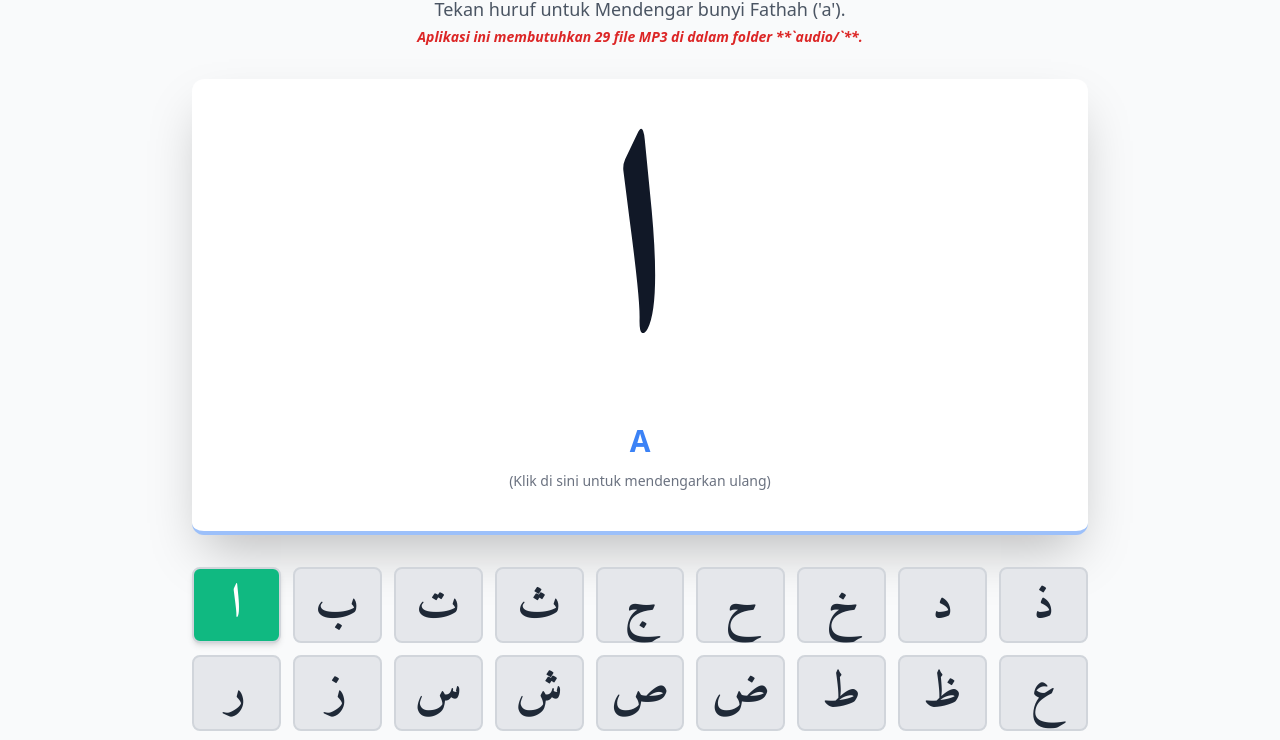
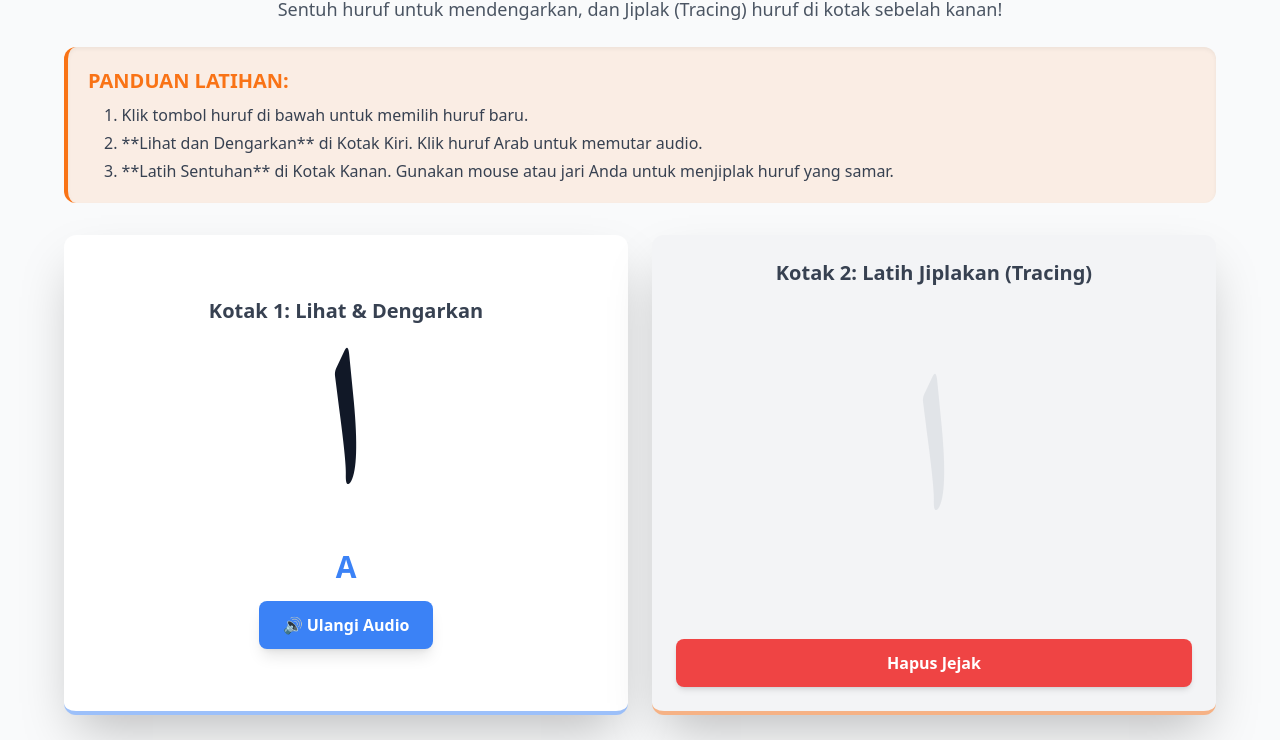
Before and after one commit to ahmadimanudin42-dev/belajar-hijaiyah-sd, a plain HTML site: page index.html in a window 1280 px wide. Shown: the part 85-825 px from the top of the page. Drawn offline with nearby package versions, Linux system fonts and the light colour scheme.

Commit message:
Menambah fitur tracing (kinestetik) dengan canvas.

```diff
--- a/index.html
+++ b/index.html
@@ -3,7 +3,7 @@
 <head>
     <meta charset="UTF-8">
     <meta name="viewport" content="width=device-width, initial-scale=1.0">
-    <title>Belajar Hijaiyah Multisensori (Aset Lokal)</title>
+    <title>Belajar Hijaiyah Multisensori (Tracing)</title>
     <!-- Memuat Tailwind CSS untuk styling modern dan responsif -->
     <script src="https://cdn.tailwindcss.com"></script>
     <style>
@@ -11,20 +11,45 @@
         @import url('https://fonts.googleapis.com/css2?family=Amiri:wght@700&display=swap');
         .arabic-font {
             font-family: 'Amiri', 'Traditional Arabic', serif;
-            line-height: 1; /* Penting untuk memastikan karakter besar tidak terpotong */
-            user-select: none; /* Mencegah seleksi teks */
+            line-height: 1;
+            user-select: none;
+            position: relative;
         }
         /* Style untuk efek visual multisensori */
         .sensory-pulse {
             transition: all 0.2s ease-out;
-            box-shadow: 0 0 15px rgba(59, 130, 246, 0.8); /* Warna biru untuk fokus */
+            box-shadow: 0 0 15px rgba(59, 130, 246, 0.8);
             transform: scale(1.02);
+        }
+        /* Konfigurasi Canvas untuk tracing */
+        #tracing-canvas {
+            position: absolute;
+            top: 0;
+            left: 0;
+            /* Pastikan kanvas menutupi seluruh area huruf */
+            z-index: 10;
+            cursor: crosshair;
+        }
+        /* Kontainer untuk menumpuk Huruf Arab Panduan dan Canvas */
+        .tracing-stack {
+            position: relative;
+            /* Memastikan stack mengisi seluruh area yang tersedia di kotak tracing */
+            height: 90%;
+            width: 100%;
+        }
+        /* Huruf Arab panduan di bawah canvas */
+        #guide-letter {
+            z-index: 5;
+            pointer-events: none; /* Penting agar sentuhan hanya melalui canvas */
+        }
+        /* Mengatur tampilan huruf di kotak audio */
+        #arabic-letter {
+             line-height: 1.2;
         }
     </style>
 </head>
 <body class="bg-gray-50 min-h-screen p-4 md:p-8 font-sans">
 
-    <!-- Memuat ikon lucide-react (digunakan sebagai SVG inline) -->
     <script>
         tailwind.config = {
             theme: {
@@ -32,38 +57,69 @@
                     colors: {
                         'primary': '#3b82f6', // Biru Cerah
                         'secondary': '#10b981', // Hijau Tegas
+                        'accent': '#f97316', // Oranye untuk instruksi
                     }
                 }
             }
         }
     </script>
 
-    <div class="max-w-4xl mx-auto">
-        <header class="text-center mb-8">
+    <div class="max-w-6xl mx-auto">
+        <header class="text-center mb-6">
             <h1 class="text-3xl md:text-4xl font-extrabold text-gray-800">
-                <span class="text-primary">✨ Belajar Hijaiyah Fathah ✨</span>
+                <span class="text-primary">✨ Belajar Hijaiyah Fathah Multisensori ✨</span>
             </h1>
             <p class="text-lg text-gray-600 mt-2">
-                Tekan huruf untuk Mendengar bunyi Fathah ('a').
-            </p>
-            <p class="text-sm italic text-red-600 font-semibold mt-1">
-                Aplikasi ini membutuhkan 29 file MP3 di dalam folder **`audio/`**.
+                Sentuh huruf untuk mendengarkan, dan Jiplak (Tracing) huruf di kotak sebelah kanan!
             </p>
         </header>
 
-        <!-- AREA TAMPILAN HURUF AKTIF (VISUAL & KINESTETIK) -->
-        <div id="display-area" class="bg-white p-6 md:p-10 rounded-xl shadow-2xl mb-8 border-b-4 border-primary/50 text-center cursor-pointer hover:shadow-primary/30 transition duration-300 ease-in-out"
-             onclick="playCurrentAudio()">
+        <!-- PANDUAN JELAS -->
+        <div class="bg-accent/10 p-4 md:p-5 rounded-xl shadow-inner mb-8 border-l-4 border-accent">
+            <h2 class="text-xl font-bold text-accent mb-2">PANDUAN LATIHAN:</h2>
+            <ol class="list-decimal list-inside text-gray-700 space-y-1 ml-4 text-base">
+                <li>Klik tombol huruf di bawah untuk memilih huruf baru.</li>
+                <li>**Lihat dan Dengarkan** di Kotak Kiri. Klik huruf Arab untuk memutar audio.</li>
+                <li>**Latih Sentuhan** di Kotak Kanan. Gunakan mouse atau jari Anda untuk menjiplak huruf yang samar.</li>
+            </ol>
+        </div>
 
-            <div id="arabic-letter" class="arabic-font text-[12rem] md:text-[18rem] text-gray-900 font-bold leading-none h-48 md:h-72 flex items-center justify-center transition duration-300">
-                ا
+        <!-- AREA TAMPILAN DUA KOLOM (VISUAL/AUDIO & TRACING/KINESTETIK) -->
+        <div id="display-area" class="grid grid-cols-1 md:grid-cols-2 gap-6 mb-8 h-[36rem] md:h-[30rem]">
+
+            <!-- KOTAK KIRI: VISUAL & AUDIO -->
+            <div id="visual-audio-box" class="bg-white p-6 md:p-10 rounded-xl shadow-2xl border-b-4 border-primary/50 text-center flex flex-col justify-center items-center transition duration-300 ease-in-out">
+                <h3 class="text-xl font-semibold text-gray-700 mb-4">Kotak 1: Lihat & Dengarkan</h3>
+                <div id="arabic-letter"
+                     class="arabic-font text-[10rem] md:text-[12rem] text-gray-900 font-bold h-48 flex items-center justify-center cursor-pointer hover:scale-105 transition duration-200"
+                     onclick="playCurrentAudio()">
+                    ا
+                </div>
+                <p id="letter-name" class="text-2xl md:text-3xl font-semibold text-primary mt-4">A</p>
+                <button onclick="playCurrentAudio()" class="mt-4 px-6 py-3 bg-primary text-white font-bold rounded-lg shadow-lg hover:bg-primary/80 transition duration-150">
+                    🔊 Ulangi Audio
+                </button>
             </div>
 
-            <p id="letter-name" class="text-2xl md:text-3xl font-semibold text-primary mt-4">A</p>
+            <!-- KOTAK KANAN: TRACING (SENTUHAN) -->
+            <div id="tracing-box" class="bg-gray-100 p-4 md:p-6 rounded-xl shadow-2xl border-b-4 border-accent/50 text-center flex flex-col justify-between">
+                <h3 class="text-xl font-semibold text-gray-700 mb-4">Kotak 2: Latih Jiplakan (Tracing)</h3>
 
-            <p class="text-sm text-gray-500 mt-3">
-                (Klik di sini untuk mendengarkan ulang)
-            </p>
+                <div class="tracing-stack flex-grow relative">
+                    <!-- 1. Canvas Tracing (Lapisan Atas) -->
+                    <canvas id="tracing-canvas"></canvas>
+
+                    <!-- 2. Huruf Arab Panduan (Lapisan Bawah, Samar) -->
+                    <div id="guide-letter" class="arabic-font text-[10rem] md:text-[12rem] text-gray-300 opacity-50 font-bold leading-none h-full flex items-center justify-center transition duration-300">
+                        ا
+                    </div>
+                </div>
+
+                <button onclick="clearTracing()" class="mt-4 px-6 py-3 bg-red-500 text-white font-bold rounded-lg shadow-md hover:bg-red-600 transition duration-150">
+                    Hapus Jejak
+                </button>
+            </div>
+
         </div>
 
         <!-- AREA PILIHAN HURUF (GRID INTERAKTIF) -->
@@ -83,74 +139,170 @@
     </div>
 
     <script>
-        // Data Huruf Hijaiyah. 'name' adalah nama yang ditampilkan, 'file' adalah nama file .mp3
+        // --- KONFIGURASI APLIKASI ---
         const HIJAIYAH_LETTERS = {
-            // Menggunakan nama Fathah untuk tampilan, tetapi nama file standar untuk kemudahan perekaman
-            "A": { arabic: "ا", file: "alif" },
-            "Ba": { arabic: "ب", file: "ba" },
-            "Ta": { arabic: "ت", file: "ta" },
-            "Tsa": { arabic: "ث", file: "tsa" },
-            "Ja": { arabic: "ج", file: "jim" },
-            "Ha(b)": { arabic: "ح", file: "ha" }, // Ha' Besar
-            "Kha": { arabic: "خ", file: "kha" },
-            "Da": { arabic: "د", file: "dal" },
-            "Dza": { arabic: "ذ", file: "dzal" },
-            "Ra": { arabic: "ر", file: "ra" },
-            "Za": { arabic: "ز", file: "zay" },
-            "Sa": { arabic: "س", file: "sin" },
-            "Sha": { arabic: "ش", file: "shin" },
-            "Sso": { arabic: "ص", file: "shod" }, // Shod (Tebal)
-            "Dho": { arabic: "ض", file: "dhud" }, // Dhod (Tebal)
-            "Tho": { arabic: "ط", file: "tho" }, // Tho (Tebal)
-            "Zho": { arabic: "ظ", file: "zho" }, // Zho (Tebal)
-            "'A": { arabic: "ع", file: "ain" }, // Ain
-            "Gha": { arabic: "غ", file: "ghain" },
-            "Fa": { arabic: "ف", file: "fa" },
-            "Qo": { arabic: "ق", file: "qof" }, // Qof (Tebal)
-            "Ka": { arabic: "ك", file: "kaf" },
-            "La": { arabic: "ل", file: "lam" },
-            "Ma": { arabic: "م", file: "mim" },
-            "Na": { arabic: "ن", file: "nun" },
-            "Wa": { arabic: "و", file: "waw" },
-            "Ha(k)": { arabic: "هـ", file: "ha2" }, // Ha' Kecil
-            "A'": { arabic: "ء", file: "hamzah" }, // Hamzah
+            "A": { arabic: "ا", file: "alif" }, "Ba": { arabic: "ب", file: "ba" },
+            "Ta": { arabic: "ت", file: "ta" }, "Tsa": { arabic: "ث", file: "tsa" },
+            "Ja": { arabic: "ج", file: "jim" }, "Ha(b)": { arabic: "ح", file: "ha" },
+            "Kha": { arabic: "خ", file: "kha" }, "Da": { arabic: "د", file: "dal" },
+            "Dza": { arabic: "ذ", file: "dzal" }, "Ra": { arabic: "ر", file: "ra" },
+            "Za": { arabic: "ز", file: "zay" }, "Sa": { arabic: "س", file: "sin" },
+            "Sha": { arabic: "ش", file: "shin" }, "Sso": { arabic: "ص", file: "shod" },
+            "Dho": { arabic: "ض", file: "dhud" }, "Tho": { arabic: "ط", file: "tho" },
+            "Zho": { arabic: "ظ", file: "zho" }, "'A": { arabic: "ع", file: "ain" },
+            "Gha": { arabic: "غ", file: "ghain" }, "Fa": { arabic: "ف", file: "fa" },
+            "Qo": { arabic: "ق", file: "qof" }, "Ka": { arabic: "ك", file: "kaf" },
+            "La": { arabic: "ل", file: "lam" }, "Ma": { arabic: "م", file: "mim" },
+            "Na": { arabic: "ن", file: "nun" }, "Wa": { arabic: "و", file: "waw" },
+            "Ha(k)": { arabic: "هـ", file: "ha2" }, "A'": { arabic: "ء", file: "hamzah" },
             "Ya": { arabic: "ي", file: "ya" }
         };
 
         let currentLetter = HIJAIYAH_LETTERS["A"];
+        currentLetter.name = "A";
+
+        // --- ELEMEN DOM ---
         const audioPlayer = document.getElementById('audio-player');
-        const displayArea = document.getElementById('display-area');
-        const arabicLetterEl = document.getElementById('arabic-letter');
+        const visualAudioBox = document.getElementById('visual-audio-box'); // Kotak Kiri
+        const arabicLetterEl = document.getElementById('arabic-letter'); // Huruf Arab (Kiri)
+        const guideLetterEl = document.getElementById('guide-letter');   // Huruf Panduan (Kanan)
         const letterNameEl = document.getElementById('letter-name');
         const buttonsArea = document.getElementById('buttons-area');
         const messageBox = document.getElementById('message-box');
         const messageText = document.getElementById('message-text');
 
+        // --- KONFIGURASI CANVAS TRACING ---
+        const canvas = document.getElementById('tracing-canvas');
+        const ctx = canvas.getContext('2d');
+        let isDrawing = false;
+        let lastX = 0;
+        let lastY = 0;
+
         /**
-         * Menampilkan pesan kesalahan atau notifikasi sementara.
-         * @param {string} msg Pesan yang akan ditampilkan.
+         * Mengatur ukuran canvas agar sesuai dengan kontainer tracing-stack
          */
+        function resizeCanvas() {
+            const container = document.querySelector('.tracing-stack');
+            canvas.width = container.clientWidth;
+            canvas.height = container.clientHeight;
+        }
+
+        /**
+         * Menggambar garis pada canvas
+         * @param {number} x Koordinat X saat ini
+         * @param {number} y Koordinat Y saat ini
+         */
+        function draw(x, y) {
+            if (!isDrawing) return;
+
+            ctx.beginPath();
+            ctx.moveTo(lastX, lastY);
+            ctx.lineTo(x, y);
+
+            // Style garis
+            ctx.strokeStyle = '#f87171'; // Warna Merah Muda/Coral
+            ctx.lineWidth = 20; // Ketebalan garis
+            ctx.lineCap = 'round';
+            ctx.lineJoin = 'round';
+
+            ctx.stroke();
+
+            [lastX, lastY] = [x, y];
+        }
+
+        /**
+         * Menghapus semua jejak di canvas
+         */
+        window.clearTracing = function() {
+            ctx.clearRect(0, 0, canvas.width, canvas.height);
+        }
+
+        /**
+         * Mendapatkan koordinat X dan Y dari event (Mouse atau Touch)
+         * @param {Event} e Event mouse atau touch
+         * @returns {{x: number, y: number}} Koordinat relatif ke canvas
+         */
+        function getCanvasXY(e) {
+            const rect = canvas.getBoundingClientRect();
+            let clientX, clientY;
+
+            if (e.touches && e.touches.length > 0) {
+                // Untuk Touch Events
+                clientX = e.touches[0].clientX;
+                clientY = e.touches[0].clientY;
+            } else {
+                // Untuk Mouse Events
+                clientX = e.clientX;
+                clientY = e.clientY;
+            }
+
+            return {
+                x: clientX - rect.left,
+                y: clientY - rect.top
+            };
+        }
+
+        // --- LISTENER TRACING (Mouse dan Touch) ---
+
+        // Mouse Listeners
+        canvas.addEventListener('mousedown', (e) => {
+            isDrawing = true;
+            [lastX, lastY] = [e.offsetX, e.offsetY];
+            e.preventDefault();
+        });
+
+        canvas.addEventListener('mousemove', (e) => {
+            draw(e.offsetX, e.offsetY);
+            e.preventDefault();
+        });
+
+        canvas.addEventListener('mouseup', () => isDrawing = false);
+        canvas.addEventListener('mouseout', () => isDrawing = false);
+
+        // Touch Listeners (Untuk Perangkat Mobile)
+        canvas.addEventListener('touchstart', (e) => {
+            const { x, y } = getCanvasXY(e);
+            isDrawing = true;
+            [lastX, lastY] = [x, y];
+            e.preventDefault();
+        }, { passive: false });
+
+        canvas.addEventListener('touchmove', (e) => {
+            const { x, y } = getCanvasXY(e);
+            draw(x, y);
+            e.preventDefault();
+        }, { passive: false });
+
+        canvas.addEventListener('touchend', () => isDrawing = false);
+        canvas.addEventListener('touchcancel', () => isDrawing = false);
+
+        window.addEventListener('resize', resizeCanvas);
+
+
+        // --- LOGIKA APLIKASI (Audio dan Tampilan) ---
+
         function showMessage(msg) {
             messageText.textContent = msg;
             messageBox.classList.remove('opacity-0', 'pointer-events-none');
-            // Sembunyikan setelah 3 detik
             setTimeout(() => {
                 messageBox.classList.add('opacity-0', 'pointer-events-none');
             }, 5000);
         }
 
-        /**
-         * Memperbarui tampilan utama (huruf dan nama).
-         * Menerapkan efek visual 'tracing' untuk aspek kinestetik/multisensori.
-         */
         function updateDisplay() {
+            // Update Huruf di Kotak Kiri (Audio/Visual)
             arabicLetterEl.textContent = currentLetter.arabic;
             letterNameEl.textContent = currentLetter.name;
 
+            // Update Huruf Panduan di Kotak Kanan (Tracing)
+            guideLetterEl.textContent = currentLetter.arabic;
+
+            clearTracing(); // Hapus jejak saat huruf ganti
+
             // Efek visual pulsing (simulasi sentuhan/tracing)
-            displayArea.classList.add('sensory-pulse');
+            visualAudioBox.classList.add('sensory-pulse');
             setTimeout(() => {
-                displayArea.classList.remove('sensory-pulse');
+                visualAudioBox.classList.remove('sensory-pulse');
             }, 500);
 
             // Perbarui status aktif pada tombol
@@ -165,53 +317,33 @@
             });
         }
 
-        /**
-         * Memutar audio yang sesuai dengan huruf saat ini.
-         */
         window.playCurrentAudio = function() {
-            // Path audio harus menunjuk ke subfolder 'audio'
             const audioPath = `audio/${currentLetter.file}.mp3`;
 
-            // Menghentikan pemutaran yang sedang berjalan
             audioPlayer.pause();
             audioPlayer.currentTime = 0;
 
             audioPlayer.src = audioPath;
             audioPlayer.play()
-                .then(() => {
-                    // Audio berhasil dimainkan
-                })
                 .catch(error => {
-                    // Menangkap error jika file tidak ditemukan (404) atau masalah path
                     console.error("Gagal memutar audio:", error.message);
-                    showMessage(`File audio untuk huruf '${currentLetter.name}' TIDAK DITEMUKAN di: ${audioPath}. Pastikan sudah direkam dan diunggah.`);
+                    showMessage(`File audio untuk huruf '${currentLetter.name}' TIDAK DITEMUKAN di: ${audioPath}.`);
                 });
 
-            // Terapkan efek visual
             updateDisplay();
         }
 
-        /**
-         * Menangani pemilihan huruf baru dari grid tombol.
-         * @param {string} letterName Nama huruf yang dipilih.
-         */
         function selectLetter(letterName) {
             currentLetter = HIJAIYAH_LETTERS[letterName];
-            currentLetter.name = letterName; // Simpan nama huruf yang ditampilkan
+            currentLetter.name = letterName;
             updateDisplay();
             playCurrentAudio();
         }
 
-        /**
-         * Membuat tombol-tombol interaktif untuk setiap huruf.
-         */
         function renderButtons() {
             buttonsArea.innerHTML = '';
-            // Mengubah objek menjadi array untuk memproses
             Object.keys(HIJAIYAH_LETTERS).forEach(name => {
                 const letter = HIJAIYAH_LETTERS[name];
-
-                // Menambahkan nama ke objek untuk kemudahan akses
                 letter.name = name;
 
                 const button = document.createElement('button');
@@ -223,12 +355,17 @@
                 buttonsArea.appendChild(button);
             });
 
-            // Inisialisasi tampilan awal
             selectLetter("A");
         }
 
-        // Jalankan fungsi rendering saat dokumen selesai dimuat
-        window.onload = renderButtons;
+        // --- INISIALISASI ---
+        window.onload = function() {
+            renderButtons();
+            // Perlu penundaan singkat untuk memastikan DOM sudah stabil sebelum mengukur ukuran
+            setTimeout(() => {
+                resizeCanvas();
+            }, 100);
+        }
     </script>
 
 </body>
```
